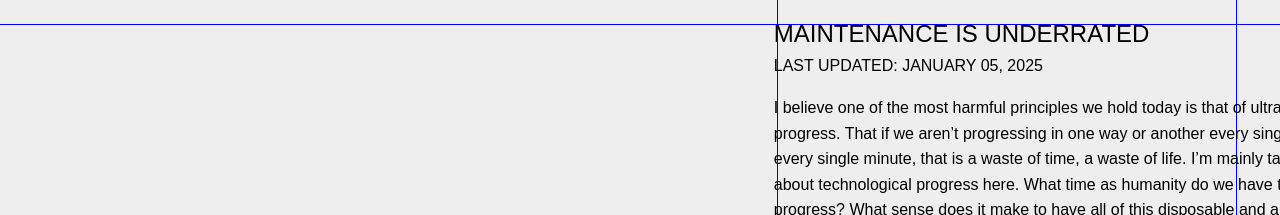
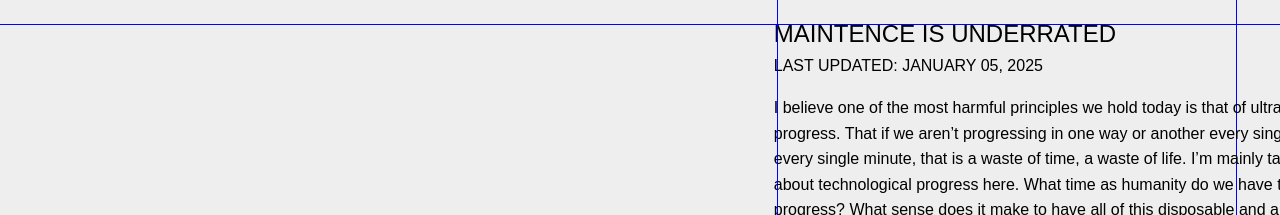
Before and after one commit to pxsswordprotected/personalsite, a Jekyll site: the page built from docs/_posts/2025-01-05-Maintenance-Is-Underrated.md, in a window 1280 px wide and 900 px high. Shown: the top 215 px of the window. Built offline with Jekyll 4.4.1, drawn with Linux system fonts in a browser that asks for light colours.

Commit message:
added new media and new post

```diff
--- a/docs/_posts/2025-01-05-Maintenance-Is-Underrated.md
+++ b/docs/_posts/2025-01-05-Maintenance-Is-Underrated.md
@@ -1,6 +1,6 @@
 ---
 layout: post
-title:  "MAINTENANCE IS UNDERRATED"
+title:  "Maintence Is Underrated"
 ---
 
 I believe one of the most harmful principles we hold today is that of ultra-progress. That if we aren't progressing in one way or another every single day, every single minute, that is a waste of time, a waste of life. I'm mainly talking about technological progress here. What time as humanity do we have to *not* progress? What sense does it make to have all of this disposable and amazing technology now if we aren't going to progress?
```
Also changed, not shown: docs/_posts/2025-01-02-Pinned-A-Disclaimer.md (+1 -1 lines), docs/media/images/364ae3e4ef45fac548ea5b2fbd281fd8.jpg (added), docs/media/images/GitP5FeXIAABejE.jpg (added), 1 other file.
